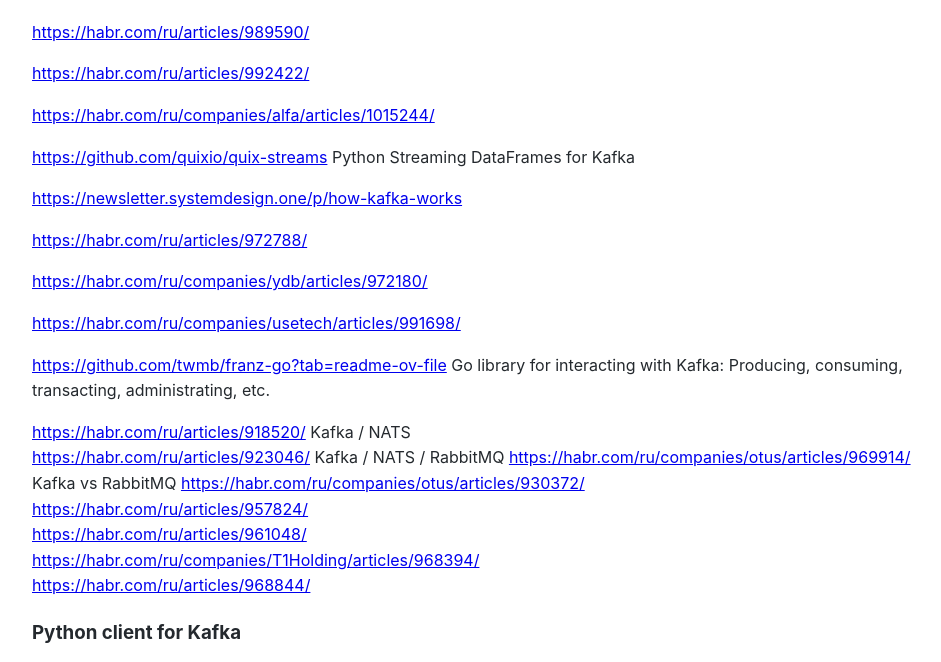
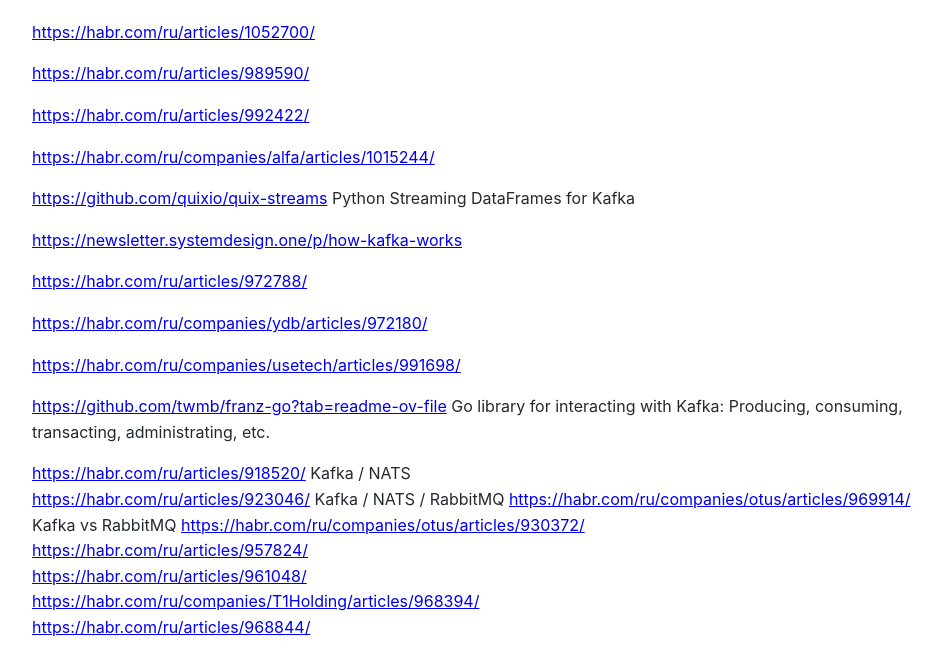
Before and after one commit to Michael-Lubinsky/michael-lubinsky.github.com, a Jekyll site: the page built from kafka/kafka.md, in a window 1280 px wide and 900 px high, scrolled down 1215 px, cut to the strip 238-900 px from the top of the window. Shown: the whole strip, without its empty margins (158-1099 px from the left). Built offline with Jekyll 4.4.1, drawn with Linux system fonts in a browser that asks for light colours; our own code applies the rules of GitHub Pages for plain Markdown files.

Commit message:
Update kafka.md

```diff
--- a/kafka/kafka.md
+++ b/kafka/kafka.md
@@ -1,6 +1,7 @@
 ## Kafka
 <img width="1080" height="1351" alt="image" src="https://github.com/user-attachments/assets/18afd3b5-774d-4e79-b49e-174616f90399" />
 
+<https://habr.com/ru/articles/1052700/>
 
 <https://habr.com/ru/articles/989590/>
 
```
